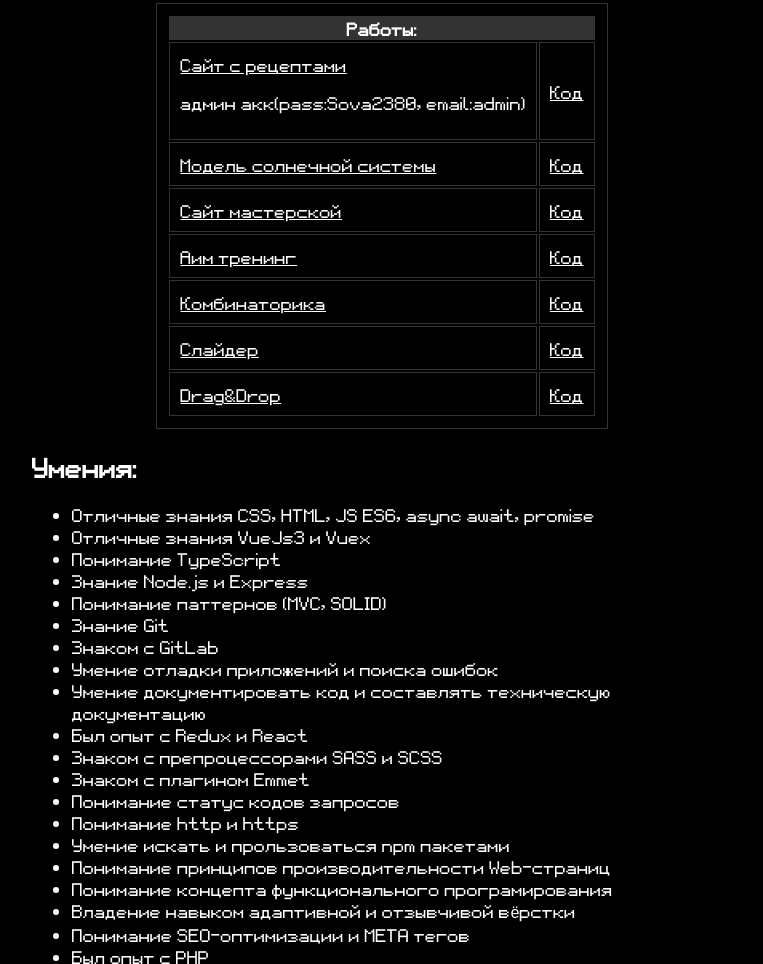
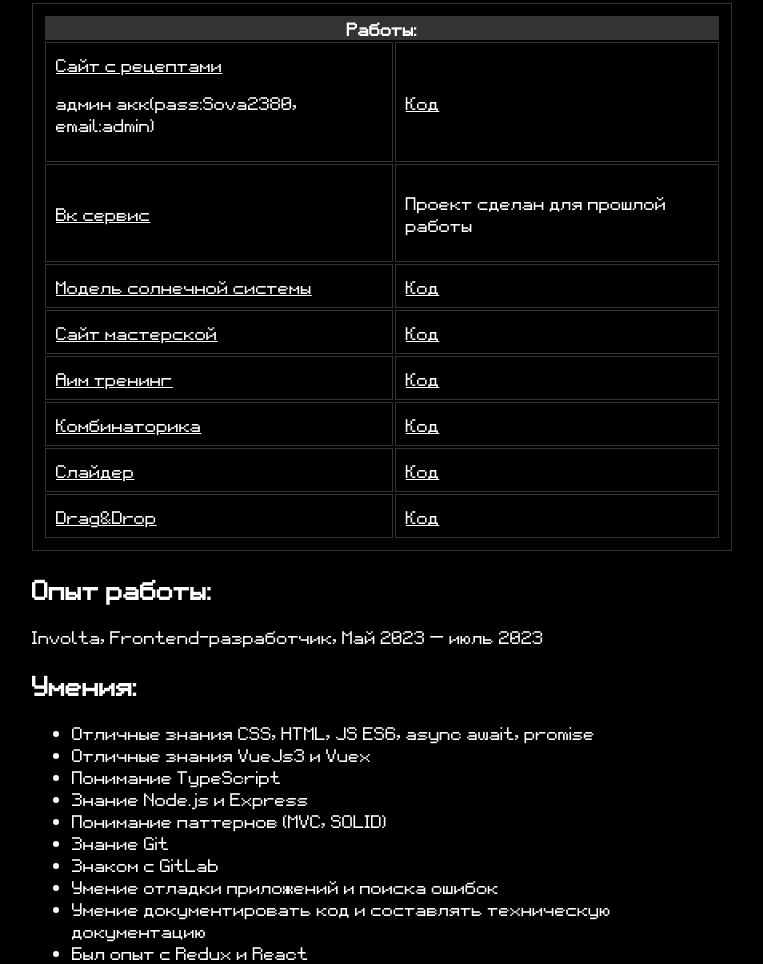
Before and after one commit to Roni238/Resume, a plain HTML site: page index.html in a window 1280 px wide. Shown: the part 816-1780 px from the top of the page, without its empty margins (258-1021 px from the left). Drawn offline with Linux system fonts and the light colour scheme.

Commit message:
update works

```diff
--- a/index.html
+++ b/index.html
@@ -38,8 +38,13 @@
                 </thead>
                 <tbody>
                     <tr>
-                        <td><a href="http://62.113.110.90:8080">Сайт с рецептами</a><p>админ акк(pass:Sova2380, email:admin)</p></td>
+                        <td><a href="http://45.12.75.123:8080">Сайт с рецептами</a><p>админ акк(pass:Sova2380, email:admin)</p></td>
                         <td><a href="https://github.com/Roni238/cooking_v2_vue_express">Код</a></td>
+                    </tr>
+                    <tr>
+                        <td><a href="https://vk.com/services?w=app8062037_546595006">Вк сервис</a></td>
+                        <td><p>Проект сделан для прошлой работы</p></td>
+                        <!-- <td><a href="https://github.com/Roni238/cooking_v2_vue_express">Код</a></td> -->
                     </tr>
                     <tr>
                         <td><a href="https://roni238.github.io/SpaceMap/">Модель солнечной системы</a></td>
@@ -68,7 +73,10 @@
                 </tbody>
             </table>
         </div>
-
+        <div class="works">
+            <h2>Опыт работы:</h2>
+            <p>Involta, Frontend-разработчик, Май 2023 — июль 2023</p>
+        </div>
         <div class="skills">
             <h2>Умения:</h2>
             <ul>
--- a/style.css
+++ b/style.css
@@ -66,6 +66,9 @@ header{
     width: 100%;
     height: 100%;
 }
+.works{
+    color: #fff;
+}
 .description{
     text-align: center;
     color: #3ad600;
```
Also changed, not shown: avatar.jpg.
